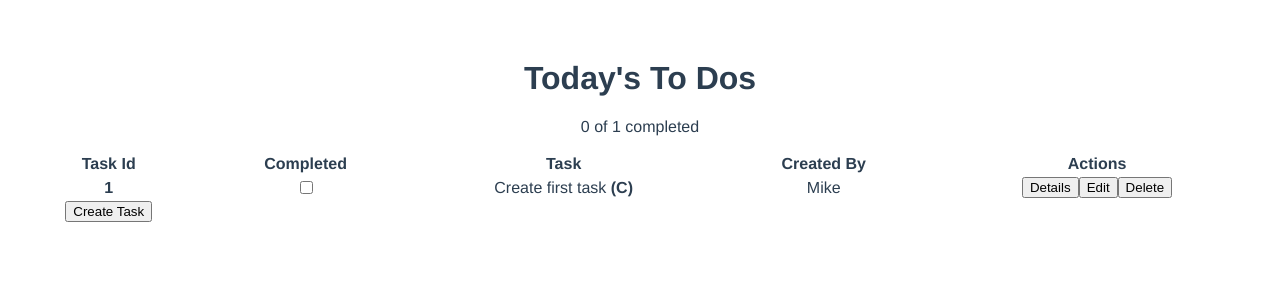
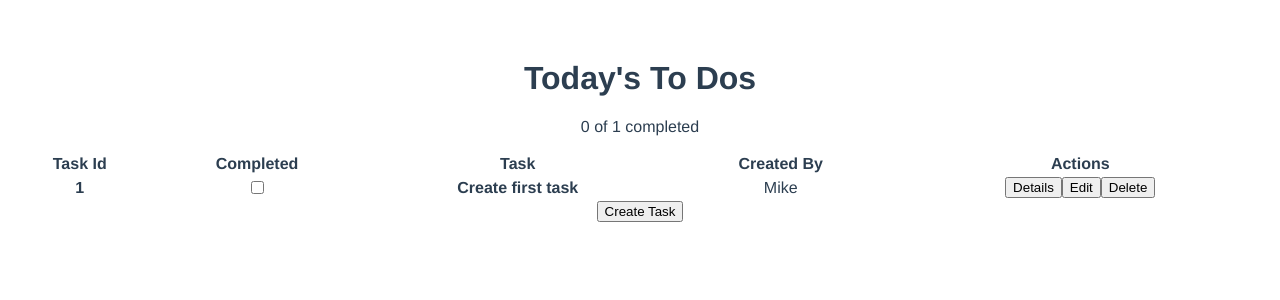
Before and after one commit to msamuels59/vue-todo, a Vue app: page / in a window 1280 px wide. Shown: the top 300 px of the page. Built offline with nearby package versions, Linux system fonts and the light colour scheme.

Commit message:
Cleaned up UX

```diff
--- a/src/components/EditModal.vue
+++ b/src/components/EditModal.vue
@@ -41,21 +41,16 @@
             <button type="submit" class="button is-link">Submit</button>
           </div>
           <div class="control">
-            <button class="button is-link is-light">Cancel</button>
+            <button class="button is-link is-light" @click="closeModal">Cancel</button>
           </div>
         </div>
       </form>
     </div>
-    <button
-      class="modal-close is-large"
-      @click="closeModal"
-      aria-label="close"
-    ></button>
   </div>
 </template>
 
 <script lang="ts">
-import { defineComponent, reactive, toRefs, computed, onMounted } from "vue";
+import { reactive, toRefs, computed, onMounted } from "vue";
 import { useStore } from "@/store";
 import { TaskItem } from "@/store/state";
 import { MutationType } from "@/store/mutations";
--- a/src/components/TaskItem.vue
+++ b/src/components/TaskItem.vue
@@ -17,10 +17,9 @@
         <button
         class="modal-close is-large"
         @click="closeModal"
-        areia-label="close"></button>
+        areia-label="close">X</button>
     </div>
 </template>
-
 
 
 <script lang="ts">
--- a/src/components/TaskList.vue
+++ b/src/components/TaskList.vue
@@ -14,11 +14,10 @@
                 <TaskListItemVue v-bind="task" />
             </tr>
         </tbody>
-        <tfoot>
-            <CreateModalVue v-show="showCreateModal"></CreateModalVue>
-            <button class="button is-link" @click="setModal">Create Task</button>
-        </tfoot>
+
     </table>
+    <CreateModalVue v-show="showCreateModal"></CreateModalVue>
+        <button class="button is-link" @click="setModal">Create Task</button>
     <EditModalVue v-if="showEditModal" :id="editTaskId"></EditModalVue>
     <TaskItemVue v-if="showTaskModal" :id="showTaskId"></TaskItemVue>
 </template>
--- a/src/components/TaskListItem.vue
+++ b/src/components/TaskListItem.vue
@@ -3,7 +3,7 @@
     <td>
         <input type="checkbox" :checked="completed" @change="toggleCompletion()" />
     </td>
-    <td>{{ title }} <strong>(C)</strong></td>
+    <td> <strong>{{ title }} </strong></td>
     <td>{{ createdBy }}</td>
     <td>
         <span class="icon" @click="viewTask()">
```
